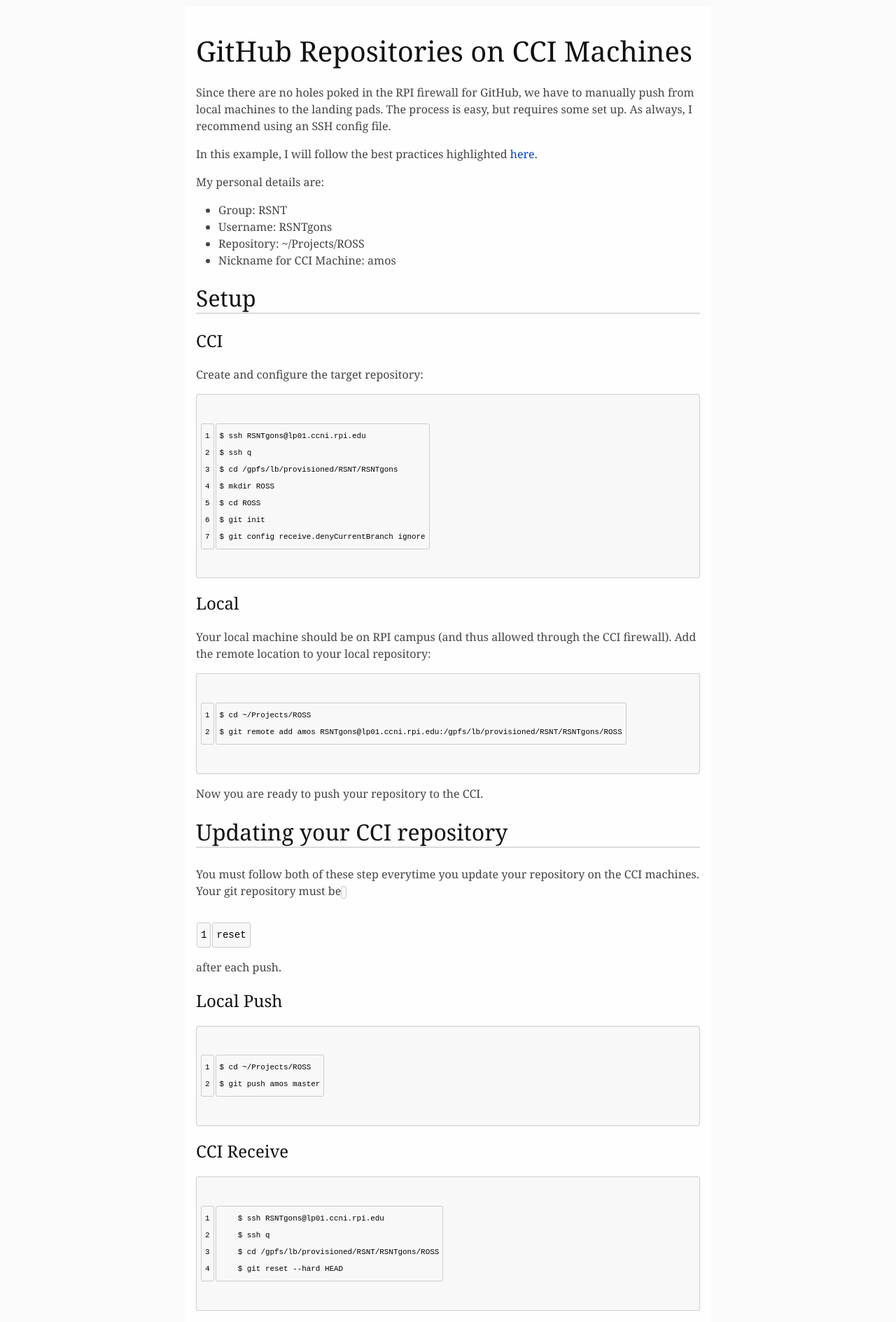
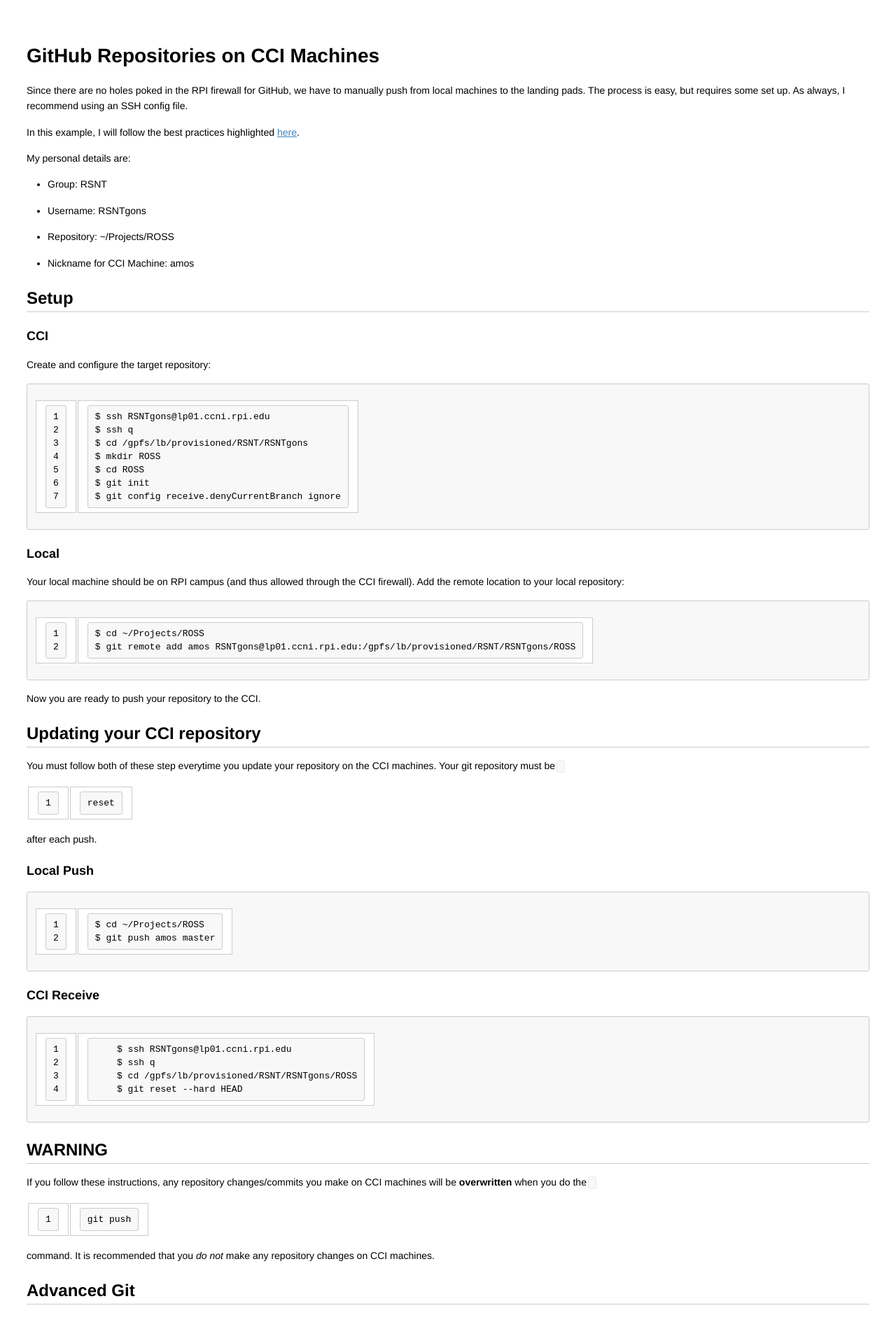
Before and after one commit to gonsie/gonsie.github.io, a Jekyll site: the page built from _posts/2013-10-22-bgq-git-repos.md, in a window 1280 px wide. Shown: the top 1889 px of the page at 70% size. Built offline with Jekyll 4.4.1, drawn with Linux system fonts in a browser that asks for light colours.

Commit message:
using github.css

```diff
--- a/_layouts/notes.html
+++ b/_layouts/notes.html
@@ -4,7 +4,7 @@
 <html>
   <head>
     <title>{{ page.title }}</title>
-        <link rel="stylesheet" href="{{site.baseurl}}/stylesheets/markdown.css" />
+        <link rel="stylesheet" href="{{site.baseurl}}/stylesheets/github.css" />
   </head>
 
   <body>
```
